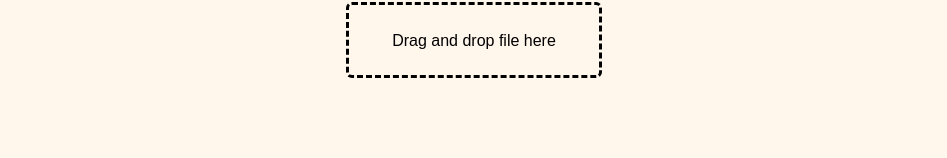
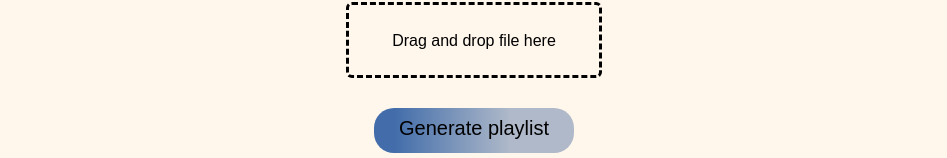
Before and after one commit to FabianKjellberg/book_to_music, a React (Vite) app: page /mixbook in a window 1280 px wide. Shown: the part 1727-1885 px from the top of the page, without its empty margins (166-1113 px from the left). Before the commit the page ends 1843 px from the top, so only its background shows below. Built offline with nearby package versions, Linux system fonts and the light colour scheme; a web font is replaced by a local one.

Commit message:
la till en knapp

```diff
--- a/src/mixbook.css
+++ b/src/mixbook.css
@@ -43,3 +43,12 @@ h1 {
   padding: 7px;
   margin: 5px;
 }
+
+.generate_playlist_button{
+  background: linear-gradient(
+    90deg,
+    rgba(66, 109, 170, 1) 10%,
+    rgba(175, 185, 201, 1) 68%
+  );
+  cursor: pointer;
+}
--- a/src/mixbook.jsx
+++ b/src/mixbook.jsx
@@ -1,6 +1,8 @@
 import React from "react";
 import "./mixbook.css";
 import EpubViewer from "./EpubViewer";
+import { Link } from "react-router-dom";
+
 
 function MixBook() {
   const handleSubmit = (e) => {
@@ -60,6 +62,14 @@ function MixBook() {
       <div>
         <EpubViewer></EpubViewer>
       </div>
+
+      <div className="flex-container">
+        <Link to="/add-playlist" className="button-link">
+          <button className="start-button row generate_playlist_button">
+            <p>Generate playlist</p>
+          </button>
+        </Link>
+      </div>
     </div>
   );
 }
--- a/src/startpage.jsx
+++ b/src/startpage.jsx
@@ -40,7 +40,7 @@ function StartPage() {
       </div>
 
       <div className="flex-container">
-        <Link to="/mixbook" className="button-link">
+        <Link to="/spotify-auth" className="button-link">
         <button
           className="start-button row"
           style={{ background: fixedGradient }}
```
